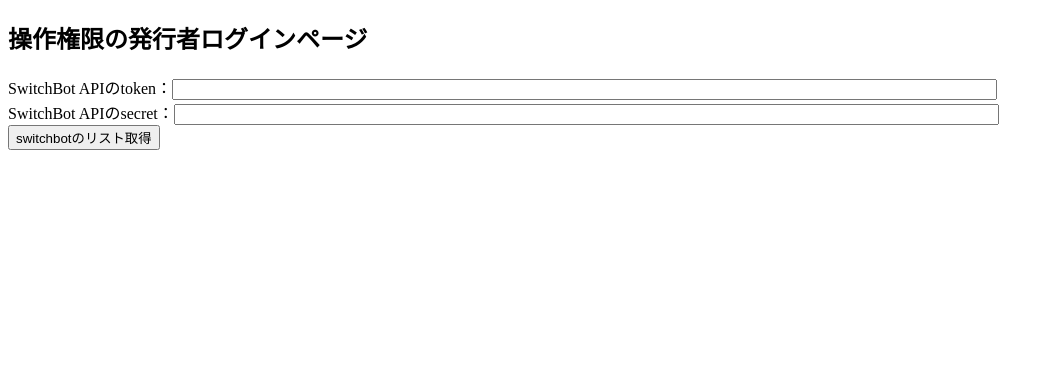
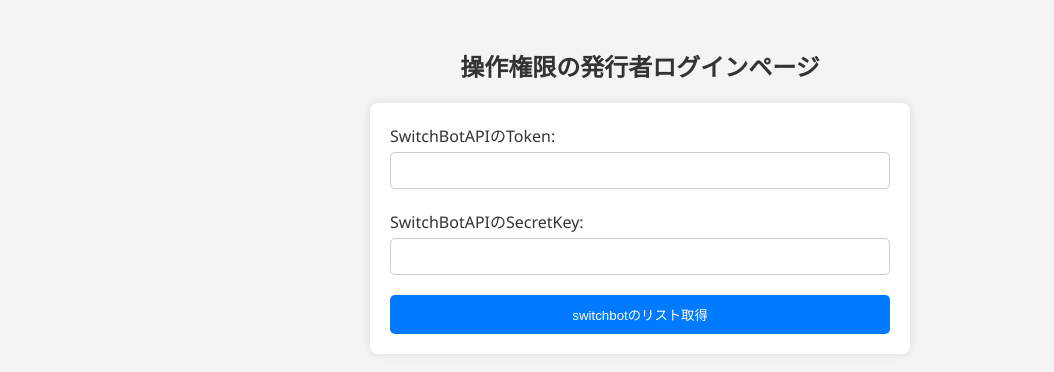
Before and after one commit to KuRa04/switch_bot, a website: page manager_login.html in a window 1280 px wide. Shown: the whole page, without its empty margins (0-1054 px from the left). Drawn offline with nearby package versions, Linux system fonts and the light colour scheme.

Commit message:
feat: manager_login.htmlのレイアウトを修正

```diff
--- a/manager_login.html
+++ b/manager_login.html
@@ -8,14 +8,80 @@
     <script type="text/javascript" src="switchbot_api.js"></script>
     <title>Document</title>
   </head>
-  <body>
-    <h2>操作権限の発行者ログインページ</h2>
-    <form method="post" action="device_list.php">
-      <label>SwitchBot APIのtoken：</label
-      ><input type="text" name="token" id="token" size="100" /><br />
-      <label>SwitchBot APIのsecret：</label
-      ><input type="text" name="secretKey" id="secretKey" size="100" /><br />
-      <button type="submit">switchbotのリスト取得</button>
+  <body class="login-body">
+    <h2 class="login-title">操作権限の発行者ログインページ</h2>
+    <form method="post" action="device_list.php" class="login-form">
+      <div class="form-group">
+        <label for="token" class="form-label">SwitchBotAPIのToken:</label>
+        <input type="text" name="token" id="token" class="form-control" />
+      </div>
+      <div class="form-group">
+        <label for="secretKey" class="form-label"
+          >SwitchBotAPIのSecretKey:</label
+        >
+        <input
+          type="text"
+          name="secretKey"
+          id="secretKey"
+          class="form-control"
+        />
+      </div>
+      <button type="submit" class="submit-button">switchbotのリスト取得</button>
     </form>
   </body>
+  <style>
+    .login-body {
+      font-family: "Segoe UI", Tahoma, Geneva, Verdana, sans-serif;
+      background-color: #f4f4f4;
+      padding: 20px;
+    }
+
+    .login-title {
+      color: #333;
+      text-align: center;
+      margin-bottom: 20px;
+    }
+
+    .login-form {
+      background-color: #fff;
+      padding: 20px;
+      border-radius: 8px;
+      box-shadow: 0 0 10px rgba(0, 0, 0, 0.1);
+      max-width: 500px;
+      margin: 0 auto;
+    }
+
+    .form-group {
+      margin-bottom: 20px;
+    }
+
+    .form-label {
+      display: block;
+      margin-bottom: 5px;
+      color: #333;
+    }
+
+    .form-control {
+      width: 100%;
+      padding: 10px;
+      border: 1px solid #ccc;
+      border-radius: 5px;
+      box-sizing: border-box;
+    }
+
+    .submit-button {
+      display: block;
+      width: 100%;
+      padding: 10px;
+      background-color: #007bff;
+      color: white;
+      border: none;
+      border-radius: 5px;
+      cursor: pointer;
+    }
+
+    .submit-button:hover {
+      background-color: #0056b3;
+    }
+  </style>
 </html>
```
Also changed, not shown: 1 other file.
